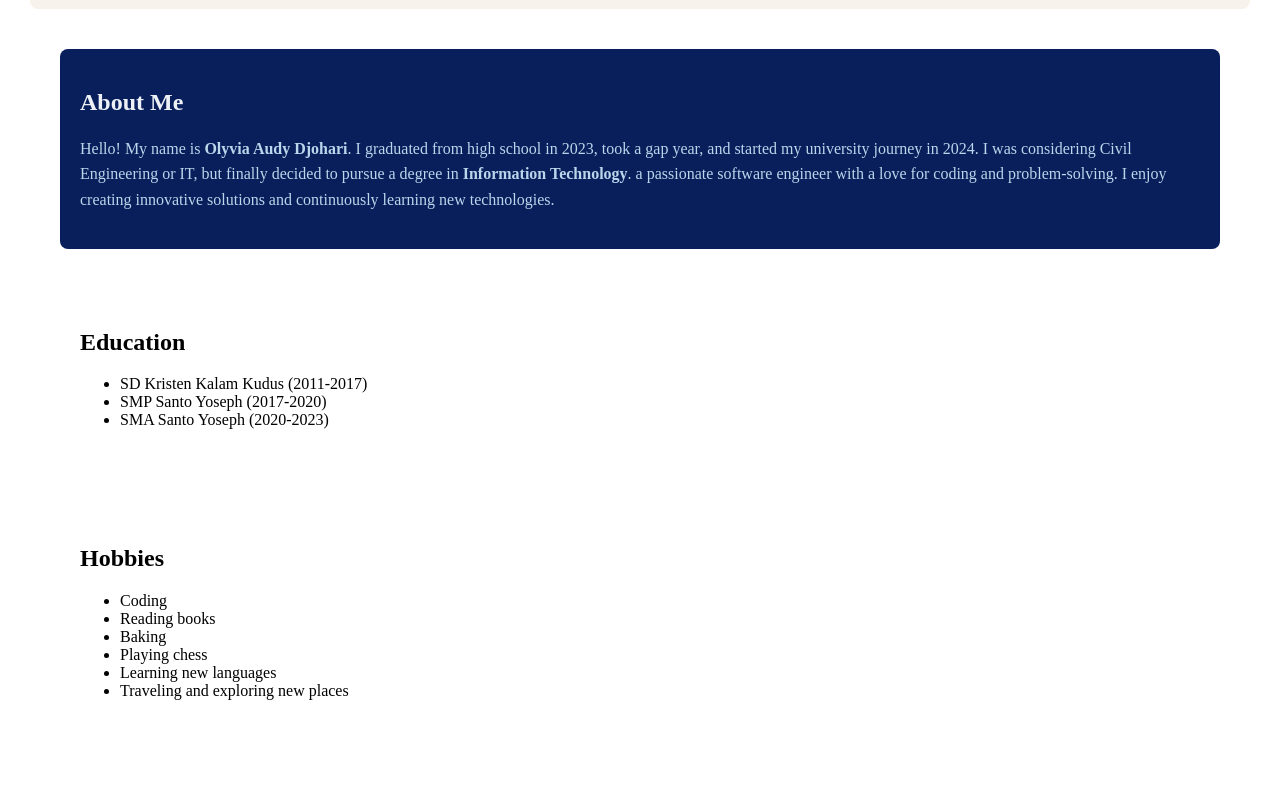
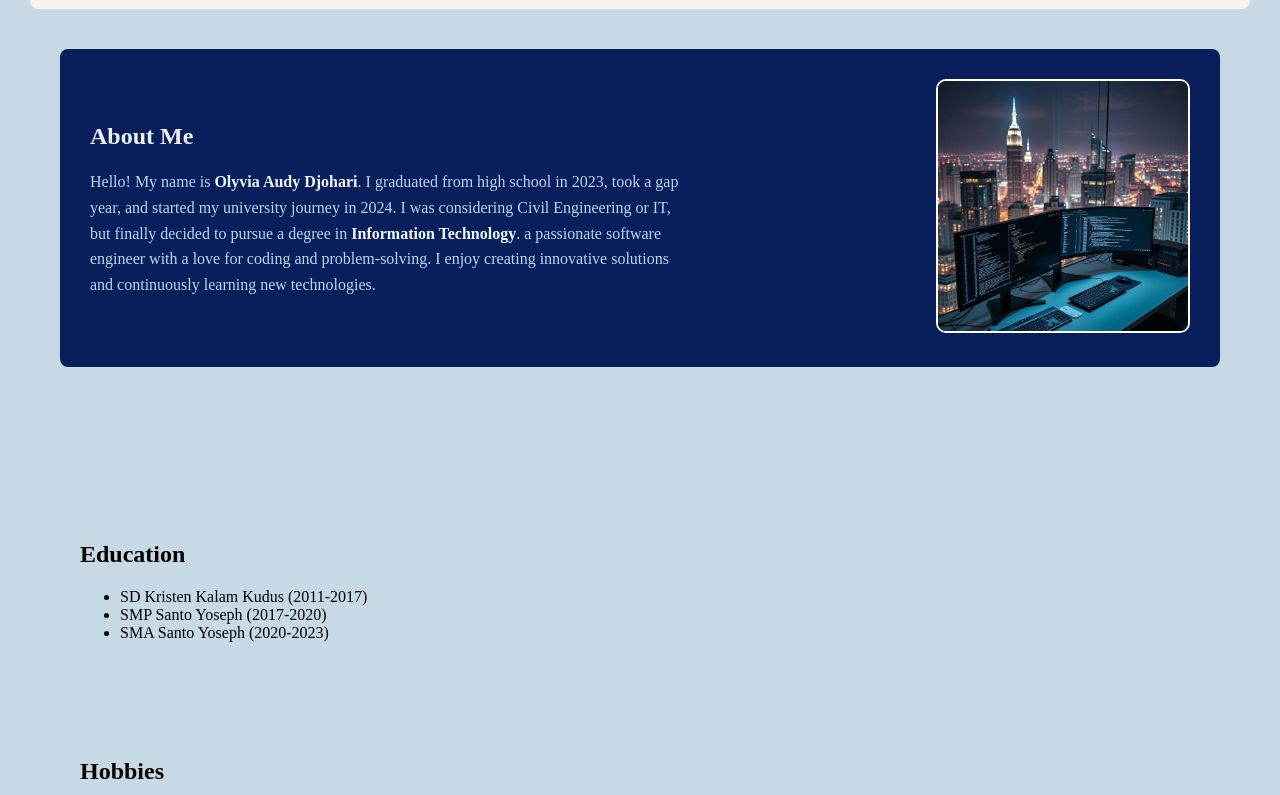
Before and after one commit to liv-lauflove/praktikum_htmlcss, a plain HTML site: page index.html in a window 1280 px wide. Shown: the part 265-1060 px from the top of the page. Drawn offline with Linux system fonts and the light colour scheme.

Commit message:
style about me, add contact

```diff
--- a/index.html
+++ b/index.html
@@ -28,11 +28,20 @@
 
     <main>
         <section id="aboutme">
-            <h2>About Me</h2>
-            <p>Hello! My name is <b>Olyvia Audy Djohari</b>. I graduated from high school in 2023, took a gap year,
-            and started my university journey in 2024. I was considering Civil Engineering or IT, but finally
-            decided to pursue a degree in <b>Information Technology</b>. a passionate software engineer with a love for coding and problem-solving. I enjoy creating innovative solutions and continuously learning new technologies.</p>
+            <div class="aboutcontainer">
+                <div class="abouttext">
+                    <h2>About Me</h2>
+                    <p>Hello! My name is <b style="color: aliceblue;">Olyvia Audy Djohari</b>. I graduated from high school in 2023, took a gap year,
+                    and started my university journey in 2024. I was considering Civil Engineering or IT, but finally
+                    decided to pursue a degree in <b style="color: aliceblue;">Information Technology</b>. a passionate software engineer with a love for coding and problem-solving. I enjoy creating innovative solutions and continuously learning new technologies.</p>
+                </div>
+
+                <div class="aboutimage">
+                    <img src="photo/code.jpeg" alt="Coding Image" width="300">
+                </div>
+            </div>
         </section>
+            <br><br><br>
 
         <section id="education">
             <h2>Education</h2>
@@ -67,6 +76,13 @@
 
         <section id="contactme">
             <h2>Contact Me</h2>
+            <p>Untuk informasi lebih lanjut, Anda dapat menghubungi saya melalui:</p> <br>
+            <ul type="square">
+                <li>whatsapp   : <a href="https://wa.me/6282339393859">082339393859</a></li>
+                <li>instagram  : <a href="https://www.instagram.com/olyviaaudyy/">olyviaaudy</a></li>
+                <li>email      : <a href="mailto:olyviaaudydj@gmail.com">olyviaaudydj@gmail.com</a>    </li>
+            </ul>
+        </section>
 
     </main>
 
--- a/style.css
+++ b/style.css
@@ -1,6 +1,6 @@
 body{
     margin: 0px;
-    background-image: url(./img/bg3.jpg);
+    background-color: #c8d9e6;
 }
 
 #header{
@@ -24,6 +24,7 @@ body{
 #header .info{
     display: flex;
     flex-direction: column;
+    line-height: 1.6;
 }
 #header h1{
     margin: 0;
@@ -66,22 +67,35 @@ section{
     padding: 20px;
     border-radius: 8px;
 }
-section #aboutme{
-    margin-top: 30px;
-}
-#aboutme{
+#aboutme {
+    background-color: #081f5c;
     color: #bad6eb;
-    background-color: #081f5c;
+    padding: 30px;
+    border-radius: 8px;
 }
 
-#aboutme h2 {
+/* Container untuk teks & gambar */
+.aboutcontainer {
+    display: flex;
+    justify-content: space-between;
+    align-items: center;
+    gap: 30px; /* jarak antara teks dan gambar */
+}
+
+#aboutme h2{
     color: #edf1f6;
 }
-
-#aboutme p {
+#aboutme p{
     line-height: 1.6;
+    max-width: 600px; /*batas lebar teks*/
 }
-
+.aboutimage img {
+    width: 250px;
+    height: 250px;
+    border-radius: 10px;
+    object-fit: cover;
+    border: 2px solid #fff;
+}
 
 
 
```
Also changed, not shown: photo/code.jpeg (added).
